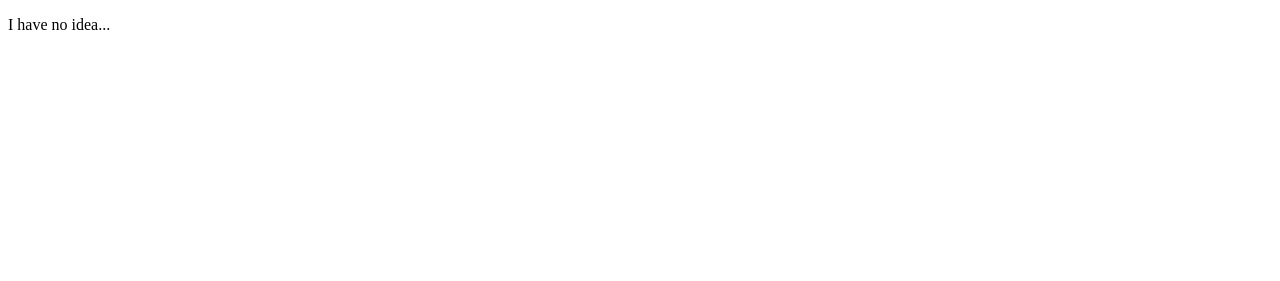
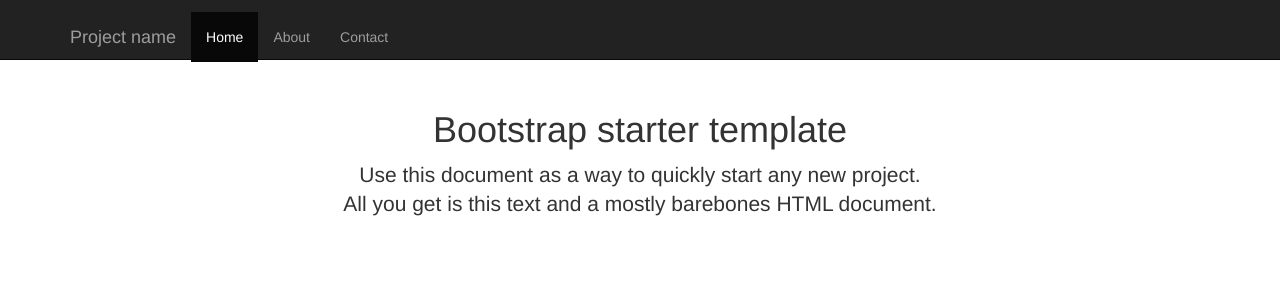
Before and after one commit to omatequila/Essen4Life, a plain HTML site: page index.html in a window 1280 px wide. Drawn offline with nearby package versions, Linux system fonts and the light colour scheme.

Commit message:
Bootstrap Add-In

```diff
--- a/index.html
+++ b/index.html
@@ -1,9 +1,78 @@
 <!DOCTYPE html>
-<html>
-  <head>
-    <title>How to make sushi</title>
-  </head>
-  <body>
-    <p>I have no idea...</p>
-  </body>
+<html lang="en">
+<head>
+  <meta charset="utf-8">
+  <meta http-equiv="X-UA-Compatible" content="IE=edge">
+  <meta name="viewport" content="width=device-width, initial-scale=1">
+  <meta name="description" content="">
+  <meta name="author" content="">
+  <title>Starter Template for Bootstrap</title>
+
+  <!-- Bootstrap core CSS -->
+  <link href="https://maxcdn.bootstrapcdn.com/bootstrap/3.3.6/css/bootstrap.min.css" rel="stylesheet">
+
+  <!-- Custom styles for this template -->
+  <style>
+    body {
+      padding-top: 50px;
+    }
+
+    .starter-template {
+      padding: 40px 15px;
+      text-align: center;
+    }
+
+    .navbar{
+      height: 60px;
+      padding-top: 12px;
+    }
+
+  </style>
+
+  <!-- HTML5 shim and Respond.js IE8 support of HTML5 elements and media queries -->
+  <!--[if lt IE 9]>
+  <script src="https://oss.maxcdn.com/html5shiv/3.7.2/html5shiv.min.js"></script>
+  <script src="https://oss.maxcdn.com/respond/1.4.2/respond.min.js"></script>
+  <![endif]-->
+</head>
+
+<body>
+
+<div class="navbar navbar-inverse navbar-fixed-top" role="navigation">
+  <div class="container">
+    <div class="navbar-header" >
+      <button type="button" class="navbar-toggle collapsed" data-toggle="collapse" data-target=".navbar-collapse">
+        <span class="sr-only">Toggle navigation</span>
+        <span class="icon-bar"></span>
+        <span class="icon-bar"></span>
+        <span class="icon-bar"></span>
+      </button>
+      <a class="navbar-brand" href="#">Project name</a>
+    </div>
+    <div class="collapse navbar-collapse">
+      <ul class="nav navbar-nav">
+        <li class="active"><a href="#">Home</a></li>
+        <li><a href="#about">About</a></li>
+        <li><a href="#contact">Contact</a></li>
+      </ul>
+    </div><!--/.nav-collapse -->
+  </div>
+</div>
+
+<div class="container">
+
+  <div class="starter-template">
+    <h1>Bootstrap starter template</h1>
+    <p class="lead">Use this document as a way to quickly start any new project.<br> All you get is this text and a
+      mostly barebones HTML document.</p>
+  </div>
+
+</div><!-- /.container -->
+
+<!-- Bootstrap core JavaScript
+================================================== -->
+<!-- Placed at the end of the document so the pages load faster -->
+<script src="https://ajax.googleapis.com/ajax/libs/jquery/1.11.1/jquery.min.js"></script>
+<script src="https://maxcdn.bootstrapcdn.com/bootstrap/3.3.6/js/bootstrap.min.js"></script>
+</body>
 </html>
```
